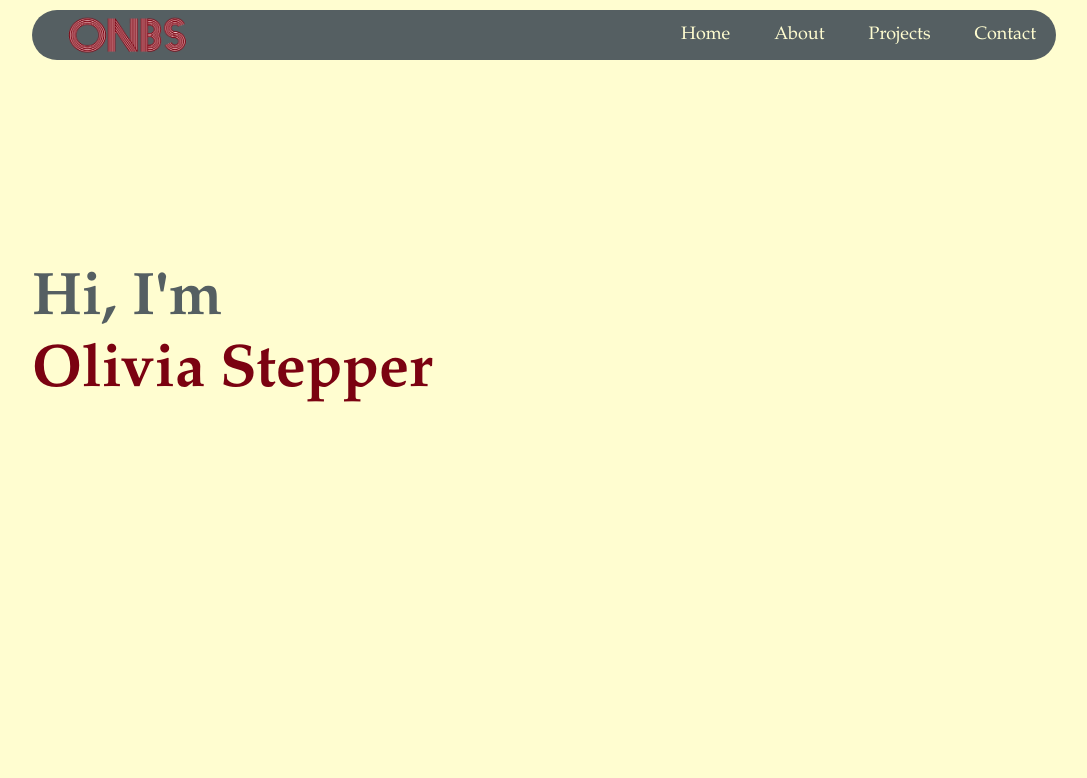
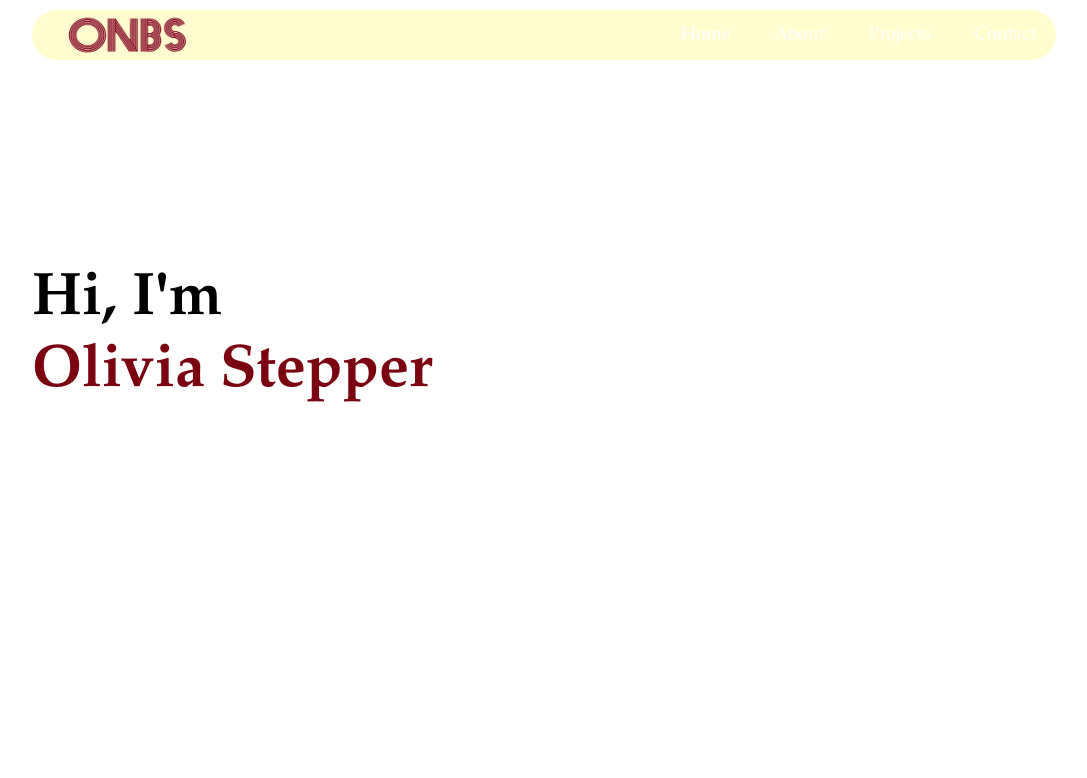
Before and after one commit to stepper1029/Portfolio-Website, a plain HTML site: page index.html in a window 1280 px wide. Shown: the top 778 px of the page, without its empty margins (96-1183 px from the left). Drawn offline with Linux system fonts and the light colour scheme; grey boxes are pictures that could not be loaded.

Commit message:
design changes

```diff
--- a/style.css
+++ b/style.css
@@ -1,6 +1,6 @@
 :root {
-    --background: #FFFDD0;
-    --text: #555f62;
+    --background: #fff;
+    --text: #000;
     --bold: #7b0211;
   }
 
@@ -33,7 +33,8 @@ nav {
     align-items: center;
     justify-content: space-between;
     flex-wrap: wrap;
-    background-color: var(--text);
+    background-color: #FFFDD0;
+    color: #000;
     border-radius: 50px;
 
 }
```
